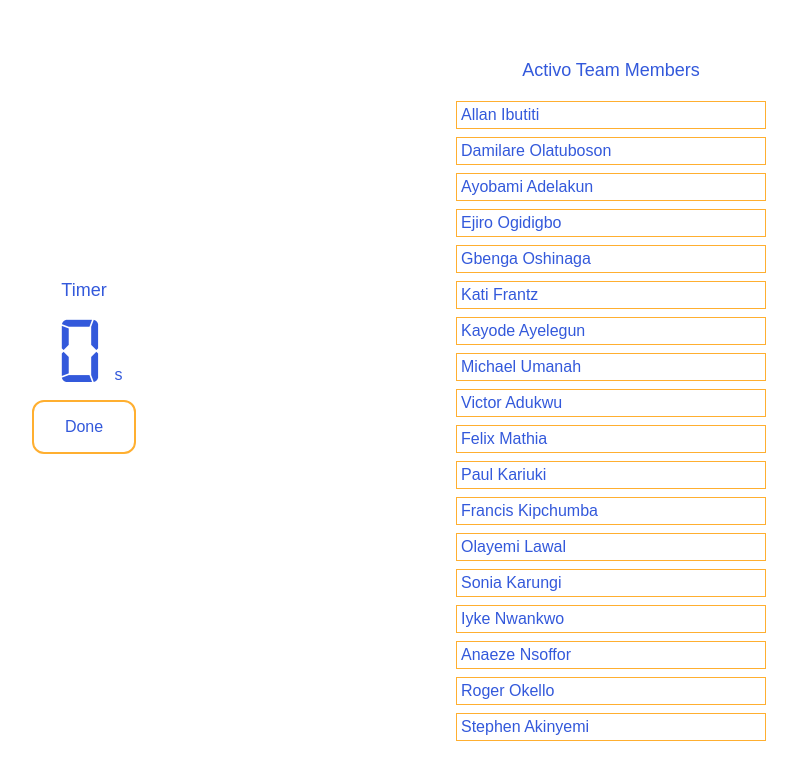
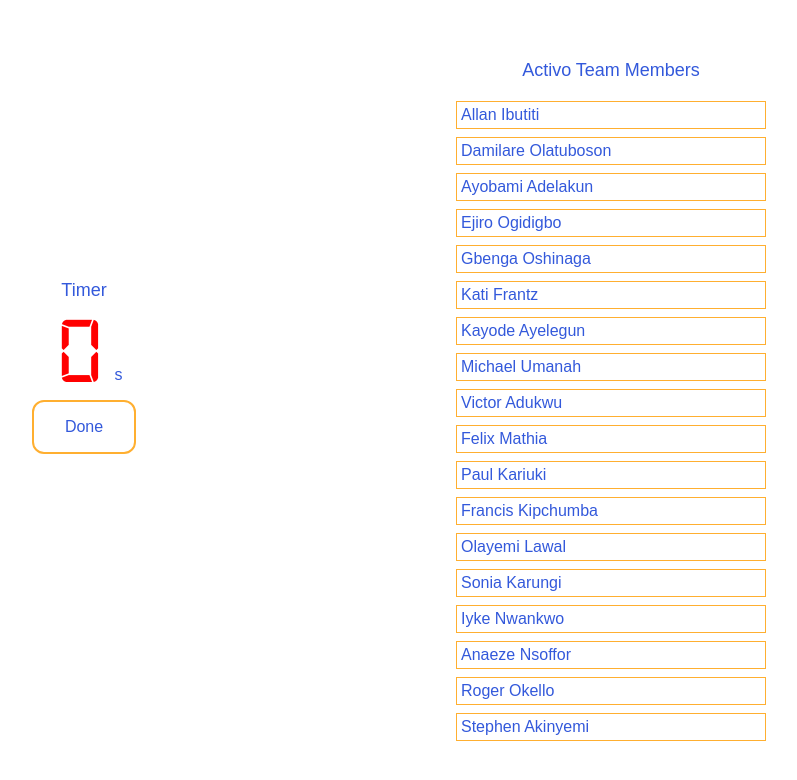
Before and after one commit to paulrimiru/Team-timer, a React app: page / in a window 1280 px wide. Shown: the top 780 px of the page, without its empty margins (81-878 px from the left). Built offline with nearby package versions, Linux system fonts and the light colour scheme; the HTML template or start-up script is replaced by a standard one.

Commit message:
chore(change-timer-text-to-red): change the timer text to red if the time remaining is less than 15 seconds
- change time text to red for less than 15 seconds remaining

[Maintains #159761667]

```diff
--- a/src/App.scss
+++ b/src/App.scss
@@ -16,6 +16,16 @@
       margin: 12px;
       font-family: 'Digital-7';
     }
+
+    &__time-critical {
+      display: flex;
+      justify-content: center;
+      font-size: 95px;
+      margin: 12px;
+      font-family: 'Digital-7';
+      color: 	#FF0000;
+    }
+
 
     &__second {
       margin-top: 65px;
--- a/src/App.tsx
+++ b/src/App.tsx
@@ -32,7 +32,13 @@
       <div className="main-page__timer-position">
       <div className="main-page__timer-position__title">Timer</div>
       <div className="main-page__timer-div">
-      <div className="main-page__timer-div__time">{this.state.timeLeft.seconds}</div>
+      <div className={
+        this.state.timeLeft.seconds <= 15 ?
+        "main-page__timer-div__time-critical" :
+        "main-page__timer-div__time"
+      }>
+      {this.state.timeLeft.seconds}
+      </div>
       <p className="main-page__timer-div__second">s</p>
       </div>
       <div className="main-page__timer-position__done" onClick={this.stopTimer}> Done</div>
```
